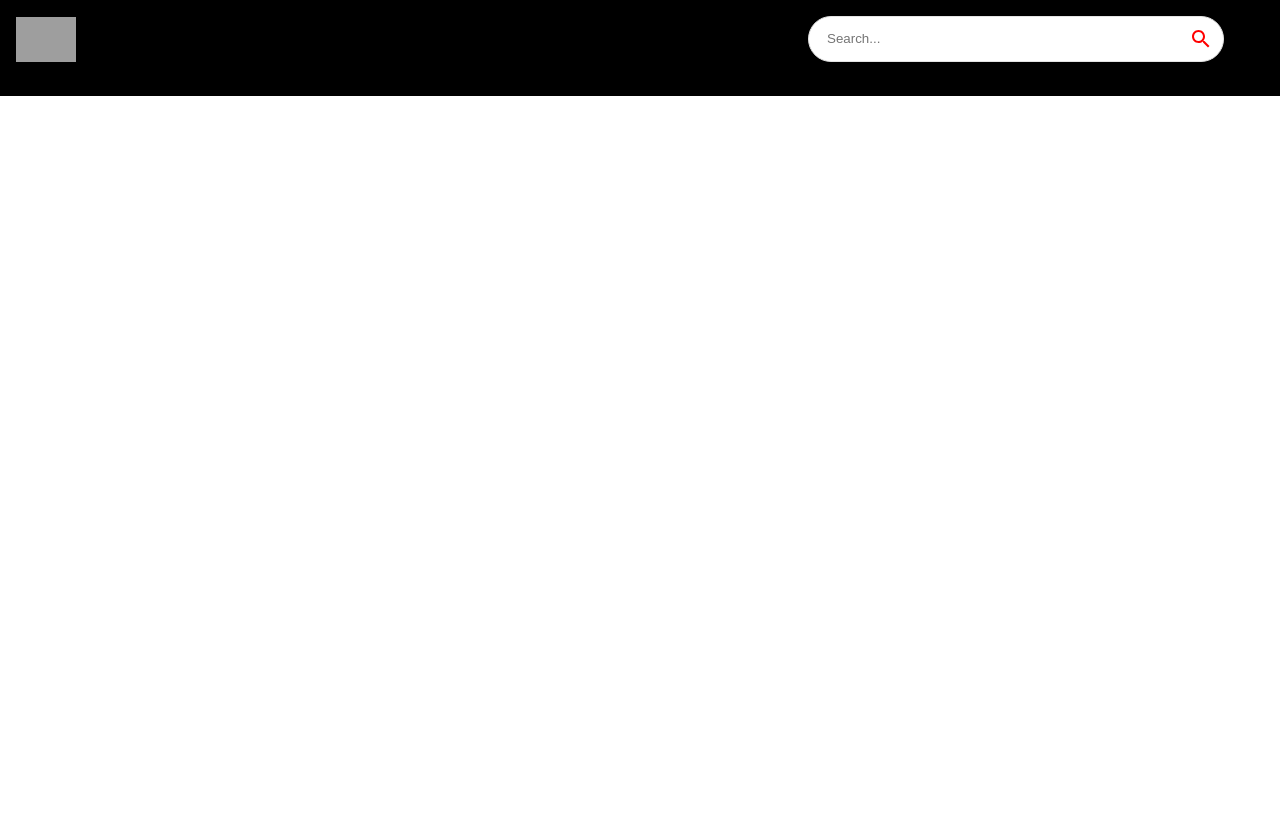
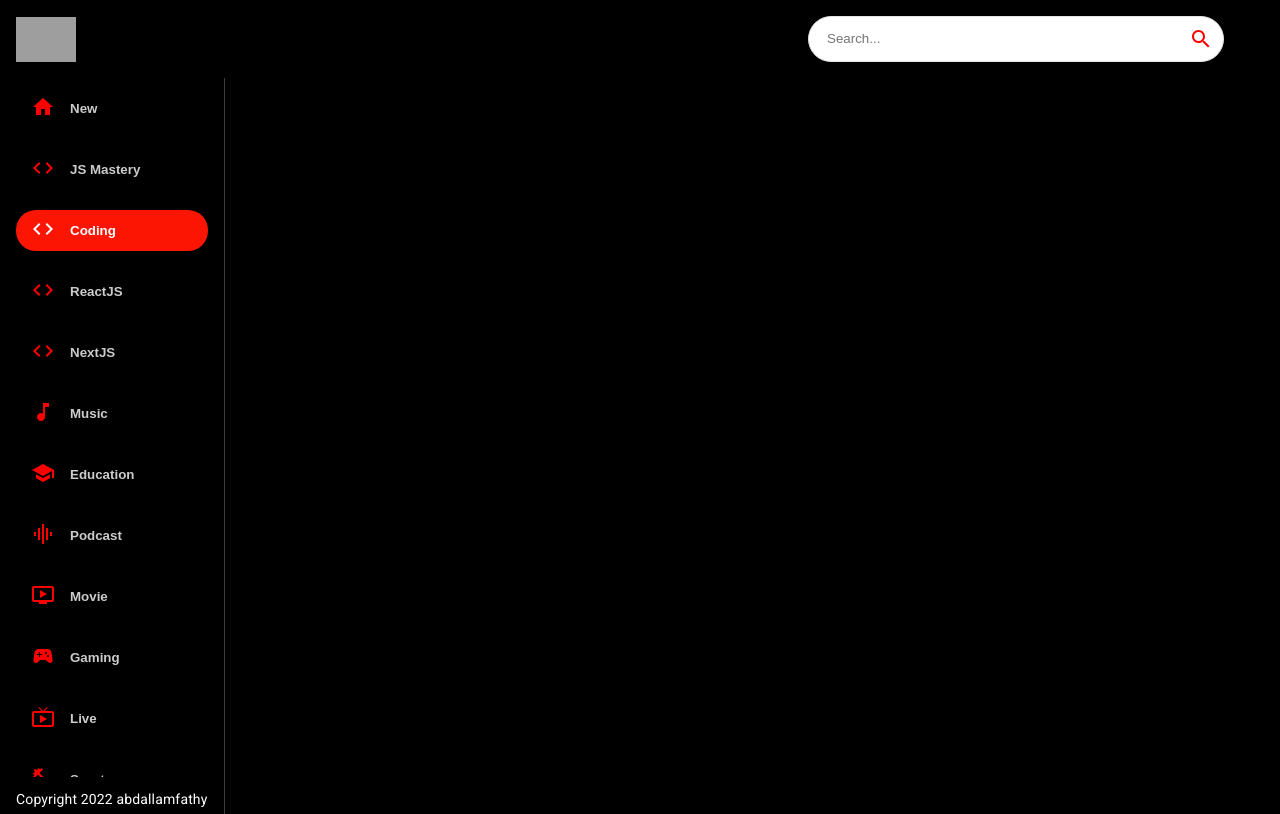
Before and after one commit to abdallamfathy/youtube-clone, a React (Create React App) app: page / in a window 1280 px wide. Built offline with nearby package versions, Linux system fonts and the light colour scheme; grey boxes are pictures that could not be loaded.

Commit message:
make sidebar ui

```diff
--- a/src/App.js
+++ b/src/App.js
@@ -1,6 +1,6 @@
 import { Box } from '@mui/material';
 import { BrowserRouter, Route, Routes } from 'react-router-dom';
-import {Navbar , Feed , SearchFeed , VideoDetail , ChannelDetail} from "./components"
+import {Navbar , Feed , SearchFeed,Sidebar , VideoDetail , ChannelDetail} from "./components"
 const App = () => (
   <BrowserRouter>
     <Box sx={{backgroundColor: "#000"}}>
--- a/src/components/Feed.jsx
+++ b/src/components/Feed.jsx
@@ -1,8 +1,20 @@
+import { Box, Typography } from '@mui/material'
+import { Stack } from '@mui/system'
 import React from 'react'
+import Sidebar from './Sidebar'
 
 const Feed = () => {
   return (
-    <div>Feed</div>
+    <Stack sx={{flexDirection: {sx:"column",md:"row"}}}>
+      <Box
+      sx={{height:{sx:"auto",md:"92vh"},borderRight:"1px solid #3d3d3d" , px:{sx:0,md:2}}}>
+        <Sidebar/>
+        <Typography className='copyright'
+        variant="body2" sx={{mt:1.5,color:"#fff"}}>
+          Copyright 2022 abdallamfathy
+        </Typography>
+      </Box>
+    </Stack>
   )
 }
 
--- /dev/null
+++ b/src/components/Sidebar.jsx
@@ -0,0 +1,28 @@
+import { Stack } from '@mui/system'
+import React from 'react'
+import { categories } from '../utils/constants'
+
+const selectedCategory = "Coding";
+
+const Sidebar = () => (
+
+    <Stack
+    direction="row"
+    sx={{overflowY:"auto" , height:{sx:"auto",md:"95%"},
+    flexDirection:{md:"column"},}}
+    >
+        {categories.map((category)=>(
+            <button
+            className="category-btn"
+            style={{background: category.name === selectedCategory && "#FC1503",
+            color:"white"}}
+            key={category.name}
+            >
+                <span style={{color: category.name === selectedCategory ? "white" : "red" , marginRight:"15px"}}>{category.icon}</span>
+                <span style={{opacity: category.name === selectedCategory ? "1" : "0.8"}}>{category.name}</span>
+            </button>
+        ))}
+    </Stack>
+)
+
+export default Sidebar
--- a/src/components/index.js
+++ b/src/components/index.js
@@ -3,3 +3,4 @@
 export {default as ChannelDetail} from "./ChannelDetail"
 export {default as Feed} from "./Feed"
 export {default as SearchFeed} from "./SearchFeed"
+export {default as Sidebar} from "./Sidebar"
```
